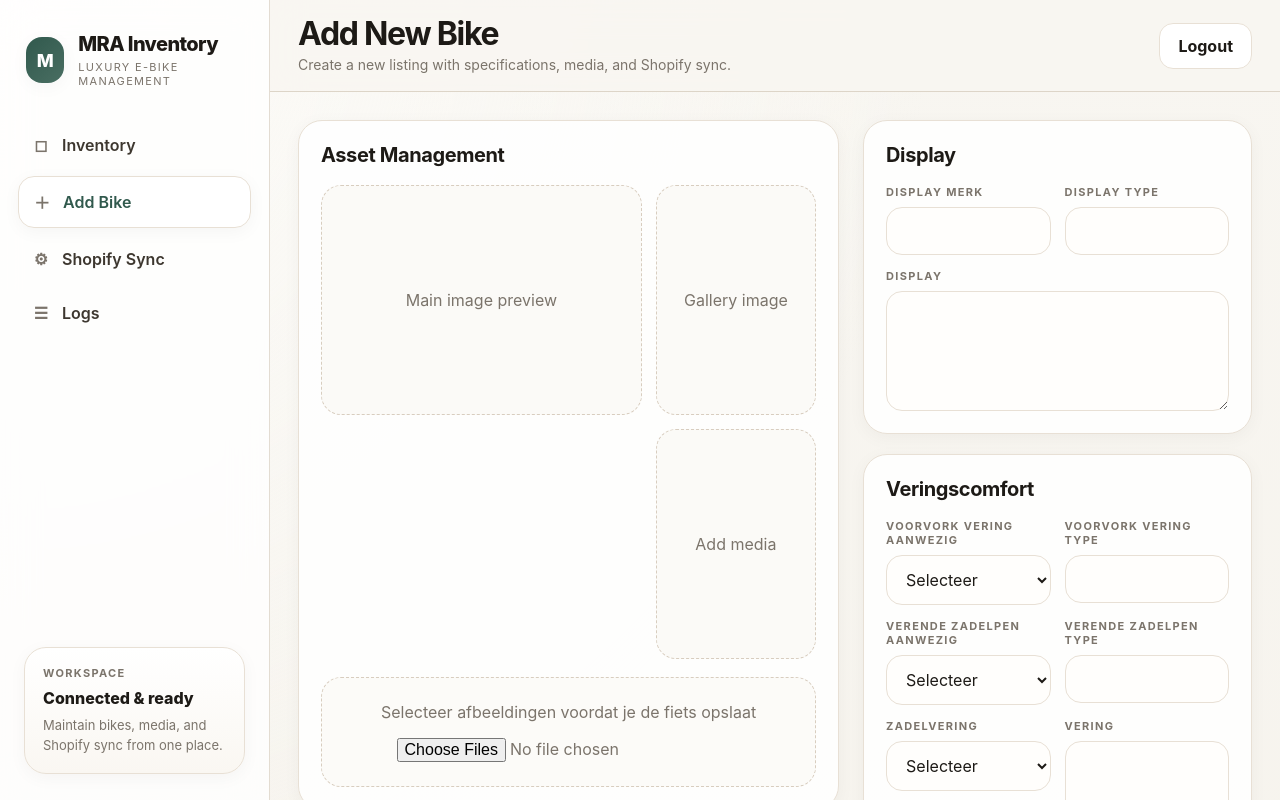
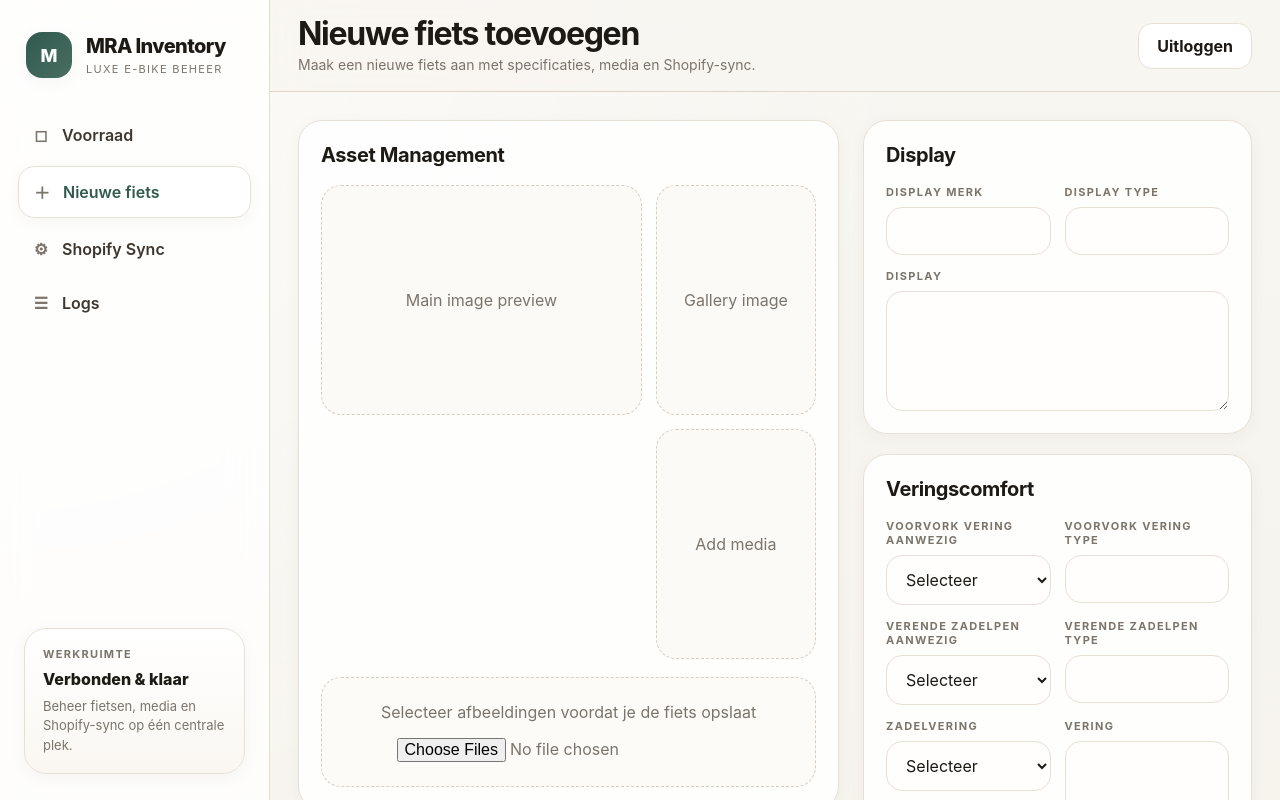
Before and after one commit to kenzy204/MRA-Inventory, a React app in the folder frontend/: page /bikes/new in a window 1280 px wide. Shown: the top 800 px of the page. Built offline with nearby package versions, Linux system fonts and the light colour scheme; no server answers; sample sign-in values are in the browser's storage; the HTML template or start-up script is replaced by a standard one.

Commit message:
Update App.jsx

```diff
--- a/frontend/src/App.jsx
+++ b/frontend/src/App.jsx
@@ -39,36 +39,36 @@ function ProtectedLayout() {
   function getPageMeta() {
     if (location.pathname === '/') {
       return {
-        title: 'Inventory Overview',
-        subtitle: 'Manage your premium e-bike collection with clarity and speed.'
+        title: 'Voorraadoverzicht',
+        subtitle: 'Beheer je premium e-bike collectie snel, duidelijk en professioneel.'
       };
     }
 
     if (location.pathname === '/bikes/new') {
       return {
-        title: 'Add New Bike',
-        subtitle: 'Create a new listing with specifications, media, and Shopify sync.'
+        title: 'Nieuwe fiets toevoegen',
+        subtitle: 'Maak een nieuwe fiets aan met specificaties, media en Shopify-sync.'
       };
     }
 
     if (location.pathname.includes('/bikes/') && location.pathname.includes('/edit')) {
       return {
-        title: 'Edit Bike',
-        subtitle: 'Update specifications, images, and synchronization details.'
+        title: 'Fiets bewerken',
+        subtitle: 'Werk specificaties, afbeeldingen en synchronisatiegegevens bij.'
       };
     }
 
     if (location.pathname === '/settings') {
       return {
-        title: 'Shopify Settings',
-        subtitle: 'Control store connection, credentials, and sync readiness.'
+        title: 'Shopify-instellingen',
+        subtitle: 'Beheer winkelkoppeling, toegangsgegevens en synchronisatie.'
       };
     }
 
     if (location.pathname === '/sync-logs') {
       return {
-        title: 'Sync Logs',
-        subtitle: 'Track recent sync activity and troubleshoot issues quickly.'
+        title: 'Synchronisatielogs',
+        subtitle: 'Bekijk recente synchronisaties en los fouten sneller op.'
       };
     }
 
@@ -87,14 +87,14 @@ function ProtectedLayout() {
           <div className="brand-mark">M</div>
           <div>
             <h1 className="brand-title">MRA Inventory</h1>
-            <div className="brand-subtitle">Luxury E-Bike Management</div>
+            <div className="brand-subtitle">Luxe E-Bike Beheer</div>
           </div>
         </div>
 
         <div className="nav-section">
           <NavLink to="/" end className={({ isActive }) => `nav-link ${isActive ? 'active' : ''}`}>
             <span className="nav-icon">◻</span>
-            <span>Inventory</span>
+            <span>Voorraad</span>
           </NavLink>
 
           <NavLink
@@ -102,7 +102,7 @@ function ProtectedLayout() {
             className={({ isActive }) => `nav-link ${isActive ? 'active' : ''}`}
           >
             <span className="nav-icon">＋</span>
-            <span>Add Bike</span>
+            <span>Nieuwe fiets</span>
           </NavLink>
 
           <NavLink
@@ -124,10 +124,10 @@ function ProtectedLayout() {
 
         <div className="sidebar-footer">
           <div className="sidebar-live-card">
-            <div className="sidebar-live-title">Workspace</div>
-            <div className="sidebar-live-value">Connected & ready</div>
+            <div className="sidebar-live-title">Werkruimte</div>
+            <div className="sidebar-live-value">Verbonden & klaar</div>
             <div className="sidebar-live-note">
-              Maintain bikes, media, and Shopify sync from one place.
+              Beheer fietsen, media en Shopify-sync op één centrale plek.
             </div>
           </div>
         </div>
@@ -138,7 +138,7 @@ function ProtectedLayout() {
           className="mobile-overlay"
           type="button"
           onClick={() => setMobileNavOpen(false)}
-          aria-label="Close menu"
+          aria-label="Menu sluiten"
         />
       )}
 
@@ -162,11 +162,11 @@ function ProtectedLayout() {
           <div className="topbar-right">
             {location.pathname === '/' && (
               <button className="primary-btn" onClick={() => navigate('/bikes/new')}>
-                + Add New Bike
+                + Nieuwe fiets
               </button>
             )}
             <button className="secondary-btn" type="button" onClick={logout}>
-              Logout
+              Uitloggen
             </button>
           </div>
         </header>
```
